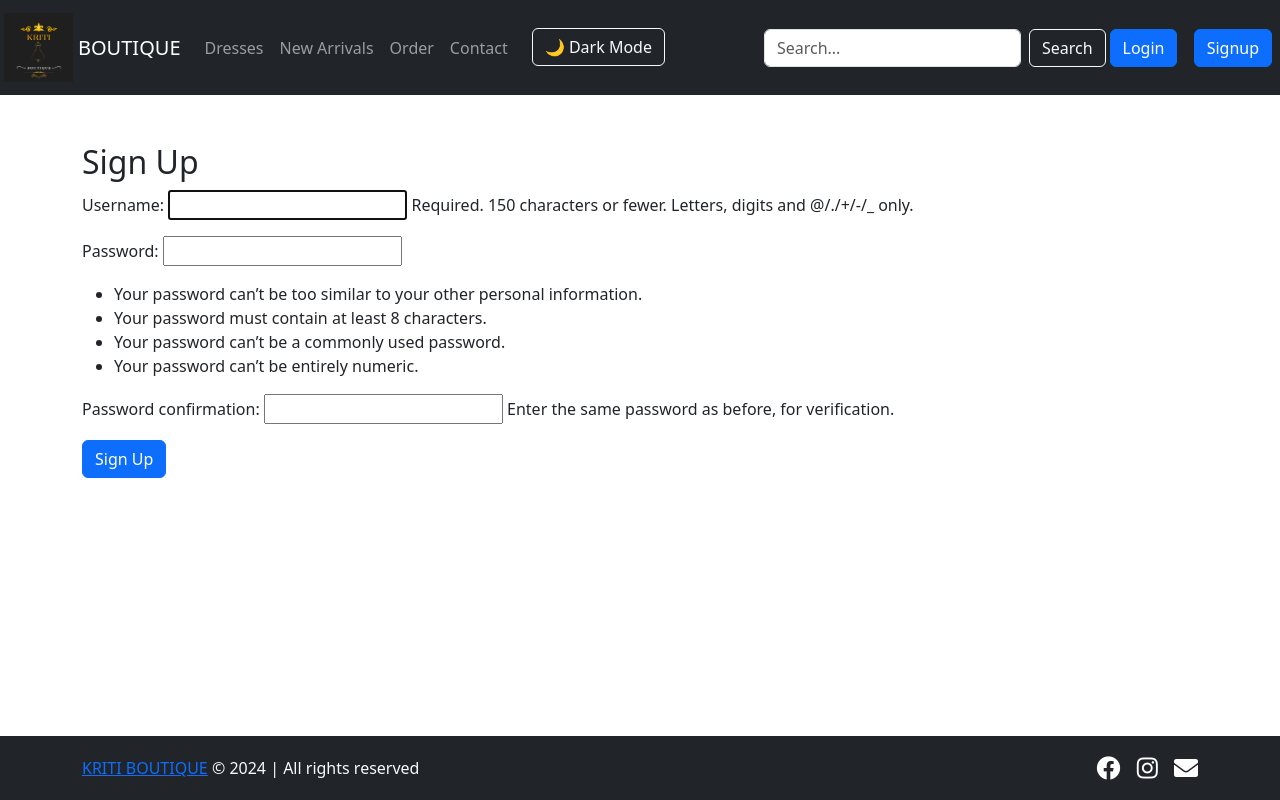
After one commit to rupacesigdel/Kriti_boutiques, a Django app: page /signup/ in a window 1280 px wide. The commit adds this page. Run offline with Django 5.2, Linux system fonts and the light colour scheme.

Commit message:
login,signup, logout, page

```diff
--- a/BOUTIQUE/urls.py
+++ b/BOUTIQUE/urls.py
@@ -1,5 +1,6 @@
 from django.urls import path
 from . import views
+from django.contrib.auth import views as auth_views
 
 urlpatterns = [
     path('', views.home, name='home'),
@@ -11,4 +12,8 @@ urlpatterns = [
     path('submit_order/', views.submit_order, name='submit_order'),
     path('search/', views.search, name='search'),
     path('contact/', views.contact, name='contact'),
+    path('login/', auth_views.LoginView.as_view(template_name='login.html'), name='login'),
+    path('logout/', views.logout_view, name='logout'),
+    path('signup/', views.signup, name='signup'),
+    path('password_reset/', auth_views.PasswordResetView.as_view(), name='password_reset'),
 ]
--- a/BOUTIQUE/views.py
+++ b/BOUTIQUE/views.py
@@ -4,13 +4,20 @@ from django.urls import reverse
 from BOUTIQUE.models import Boutique, Contact
 from .models import Order, Product
 import math
+import logging, requests
+from django.contrib.auth import logout
+from django.contrib.auth.decorators import login_required
+from django.contrib.auth.forms import UserCreationForm
+from django.views.decorators.csrf import csrf_exempt
 
-
+@login_required
+@csrf_exempt
 def home(request):
     products = Product.objects.all()
     return render(request, 'index.html', {'products': products})
 
-
+@login_required
+@csrf_exempt
 def boutique(request):
     no_of_posts = 1
     page = int(request.GET.get('page', 1))
@@ -32,7 +39,8 @@ def boutique_post(request, slug):
     boutique = get_object_or_404(Boutique, slug=slug)
     return render(request, 'boutique_detail.html', {'boutique': boutique})
 
-
+@login_required
+@csrf_exempt
 def new_arrivals_view(request):
     """Lists all new arrivals."""
     new_arrivals = Boutique.objects.all()
@@ -43,7 +51,8 @@ def product_detail(request, slug):
     product = get_object_or_404(Boutique, slug=slug)
     return render(request, 'product_detail.html', {'product': product})
 
-
+@login_required
+@csrf_exempt
 def order_view(request, product_id=None):
     """Displays the order form with a selected product."""
     selected_product = get_object_or_404(Boutique, sno=product_id) if product_id else None
@@ -82,14 +91,16 @@ def submit_order(request):
 
 
 
-
+@login_required
+@csrf_exempt
 def search(request):
     """Handles search functionality."""
     query = request.GET.get('q', '')
     results = Boutique.objects.filter(title__icontains=query) if query else Boutique.objects.none()
     return render(request, 'search.html', {'results': results})
 
-
+@login_required
+@csrf_exempt
 def contact(request):
     """Handles contact form submissions."""
     if request.method == 'POST':
@@ -103,3 +114,18 @@ def contact(request):
         return redirect('contact')
 
     return render(request, 'contact.html')
+
+
+def signup(request):
+    if request.method == 'POST':
+        form = UserCreationForm(request.POST)
+        if form.is_valid():
+            form.save()
+            return redirect('login')
+    else:
+        form = UserCreationForm()
+    return render(request, 'signup.html', {'form': form})
+
+def logout_view(request):
+    logout(request)
+    return redirect('login')
--- a/templates/base.html
+++ b/templates/base.html
@@ -53,6 +53,14 @@
                   placeholder="Search..." aria-label="Search">
           <button type="submit" class="btn btn-outline-light">Search</button>
         </form>
+        <nav>
+          {% if user.is_authenticated %}
+              <a class="btn btn-primary my-1 mx-1" href="{% url 'logout' %}">Logout</a>
+          {% else %}
+              <a class="btn btn-primary my-1 mx-1" href="{% url 'login' %}">Login</a>
+              <a class="btn btn-primary my-1 mx-2" href="{% url 'signup' %}">Signup</a>
+          {% endif %}
+        </nav>
       </div>
     </nav>
 
--- a/templates/index.html
+++ b/templates/index.html
@@ -77,7 +77,7 @@
 </div>
 
 <div class="container my-3">
-  <h2 class="text-center my-3" style="color: #FF5733;">!!!Welcome to Kriti Boutique!!!</h2>
+  <h2 class="text-center my-3" style="color: #FF5733; font-size:50px; font-family: Arial, cursive">!!!Welcome to Kriti Boutique!!!</h2>
   <div class="product-container">
     <div class="product-card col-md-3 text-center">
       <img src="{% static 'BOUTIQUE/images/pic1.jpg' %}" alt="Gawn" style="width: auto;">
--- /dev/null
+++ b/templates/signup.html
@@ -0,0 +1,12 @@
+{% extends "base.html" %}
+{% block title %}Sign Up{% endblock title %}
+{% block body %}
+<div class="container mt-5">
+    <h2>Sign Up</h2>
+    <form method="post" action="{% url 'signup' %}">
+        {% csrf_token %}
+        {{ form.as_p }}
+        <button type="submit" class="btn btn-primary">Sign Up</button>
+    </form>
+</div>
+{% endblock body %}
```
Also changed, not shown: KRITI_BOUTIQUE/settings.py (+34 -0 lines), templates/login.html (added, +16 -0 lines), templates/password_reset.html (added, +18 -0 lines).
